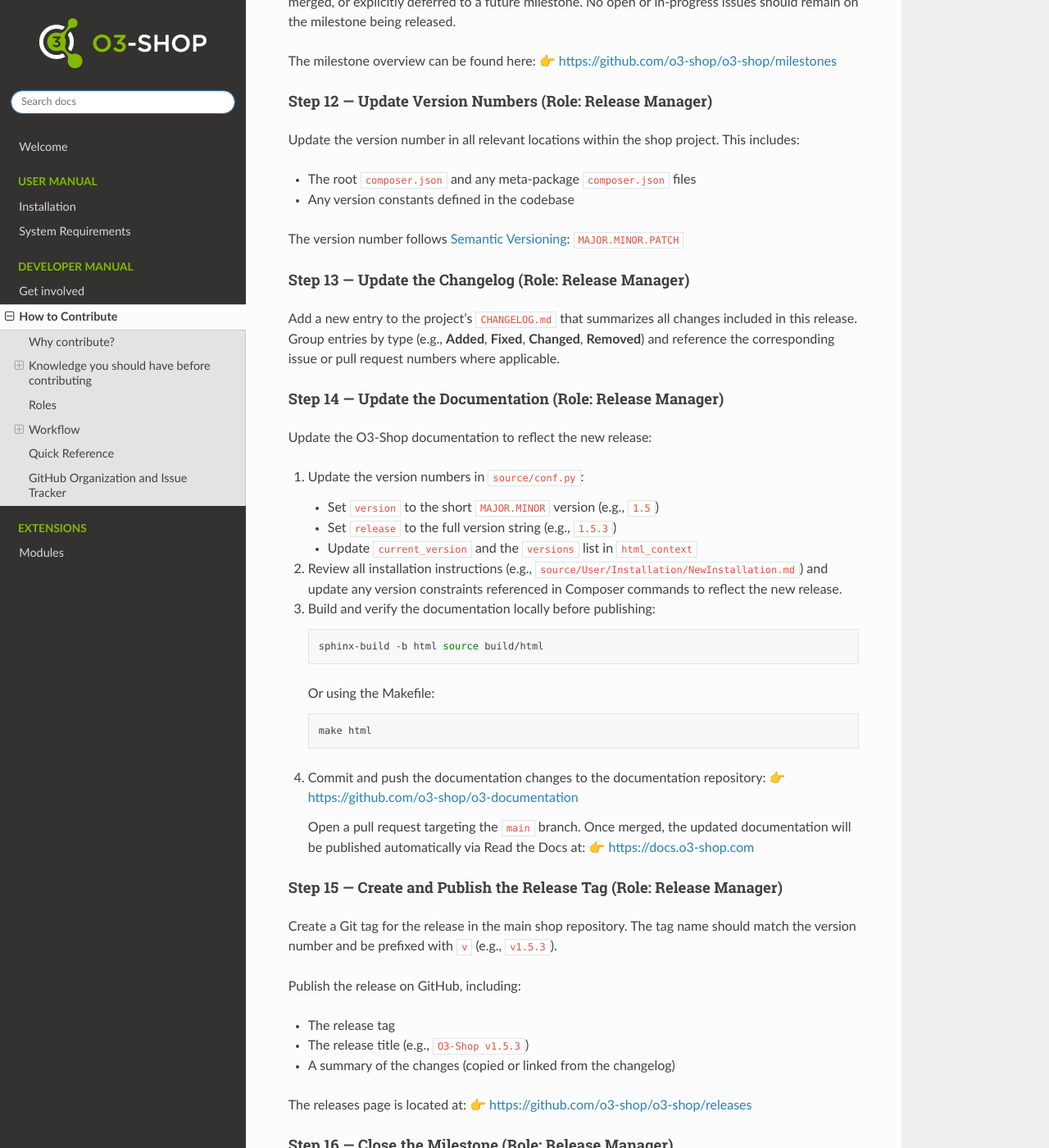
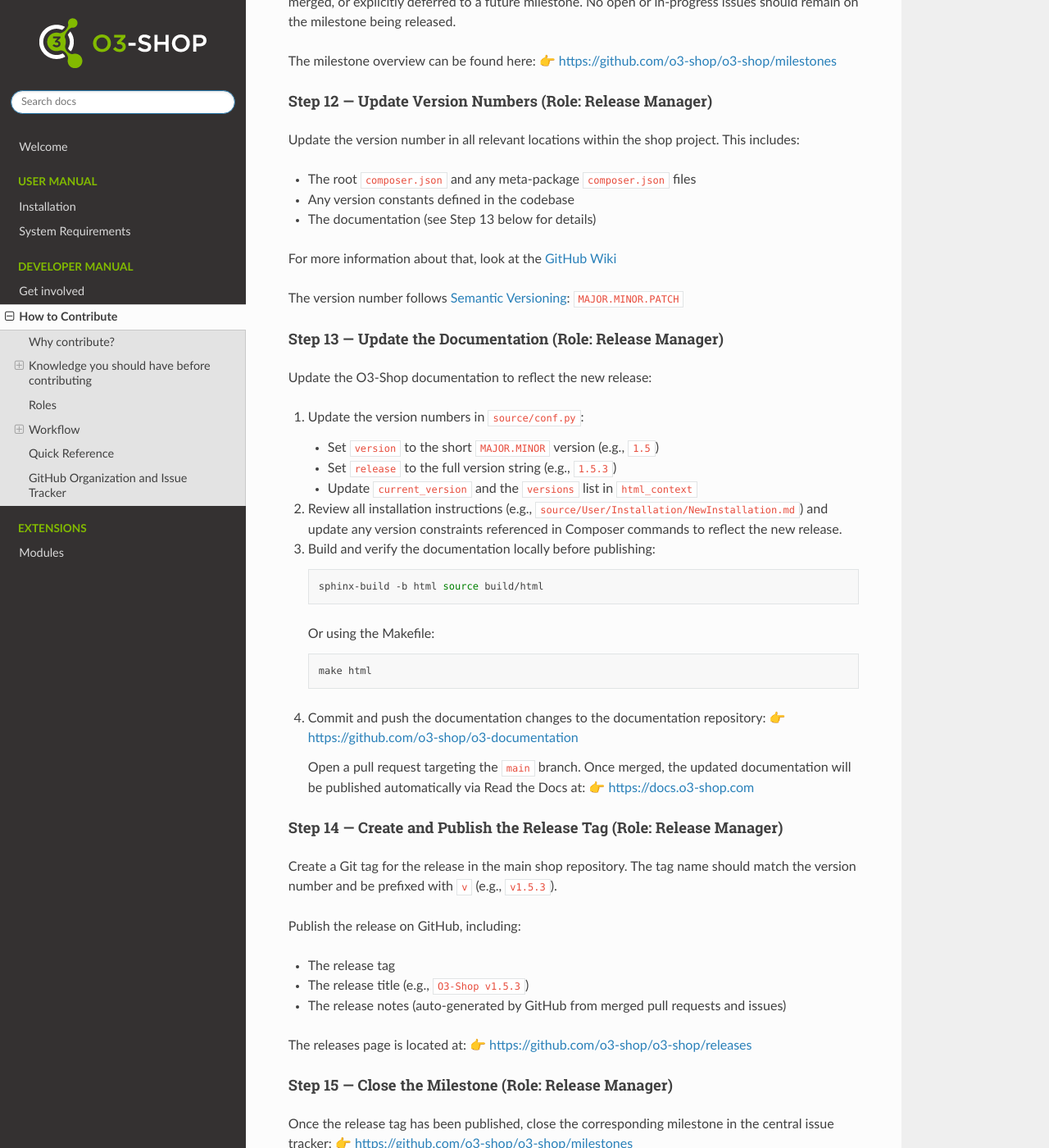
Before and after one commit to o3-shop/o3-documentation, a Sphinx documentation site: the page built from source/Developer/HowToContribute.md, in a window 1280 px wide and 1400 px high, scrolled down 3583 px. Shown: the whole window at 82% size. Built offline with Sphinx 7.4.7 and the Read the Docs theme 3.1.0, drawn with Linux system fonts in a browser that asks for light colours; some of the changed text lies outside the part shown.

Commit message:
fix: Implementation of feedback

```diff
--- a/source/Developer/HowToContribute.md
+++ b/source/Developer/HowToContribute.md
@@ -127,14 +127,13 @@ Update the version number in all relevant locations within the shop project. Thi
 
 - The root `composer.json` and any meta-package `composer.json` files
 - Any version constants defined in the codebase
+- The documentation (see Step 13 below for details)
+
+For more information about that, look at the [GitHub Wiki](https://github.com/o3-shop/o3-shop/wiki/Create-a-Release)
 
 The version number follows [Semantic Versioning](https://semver.org/): `MAJOR.MINOR.PATCH`
 
-#### Step 13 — Update the Changelog (Role: Release Manager)
-
-Add a new entry to the project's `CHANGELOG.md` that summarizes all changes included in this release. Group entries by type (e.g., **Added**, **Fixed**, **Changed**, **Removed**) and reference the corresponding issue or pull request numbers where applicable.
-
-#### Step 14 — Update the Documentation (Role: Release Manager)
+#### Step 13 — Update the Documentation (Role: Release Manager)
 
 Update the O3-Shop documentation to reflect the new release:
 
@@ -160,30 +159,29 @@ Update the O3-Shop documentation to reflect the new release:
    Open a pull request targeting the `main` branch. Once merged, the updated documentation will be published automatically via Read the Docs at:
    👉 [https://docs.o3-shop.com](https://docs.o3-shop.com)
 
-#### Step 15 — Create and Publish the Release Tag (Role: Release Manager)
+#### Step 14 — Create and Publish the Release Tag (Role: Release Manager)
 
 Create a Git tag for the release in the main shop repository. The tag name should match the version number and be prefixed with `v` (e.g., `v1.5.3`).
 
 Publish the release on GitHub, including:
 - The release tag
 - The release title (e.g., `O3-Shop v1.5.3`)
-- A summary of the changes (copied or linked from the changelog)
+- The release notes (auto-generated by GitHub from merged pull requests and issues)
 
 The releases page is located at:
 👉 [https://github.com/o3-shop/o3-shop/releases](https://github.com/o3-shop/o3-shop/releases)
 
-#### Step 16 — Close the Milestone (Role: Release Manager)
+#### Step 15 — Close the Milestone (Role: Release Manager)
 
 Once the release tag has been published, close the corresponding milestone in the central issue tracker:
 👉 [https://github.com/o3-shop/o3-shop/milestones](https://github.com/o3-shop/o3-shop/milestones)
 
 Any issues that were deferred should have already been moved to a future milestone in Step 11.
 
-#### Step 17 — Communicate the Release (Role: Release Manager)
+#### Step 16 — Communicate the Release (Role: Release Manager)
 
 Announce the new release to the community. This typically includes:
 
-- A post on the O3-Shop website: [https://www.o3-shop.com](https://www.o3-shop.com)
 - An update to any social channels or community spaces used by the project
 
 ## Quick Reference
@@ -202,11 +200,10 @@ Announce the new release to the community. This typically includes:
 | Review & Merge | 10. Approve and merge | Approver |
 | Release | 11. Verify the milestone | Release Manager |
 | Release | 12. Update version numbers | Release Manager |
-| Release | 13. Update the changelog | Release Manager |
-| Release | 14. Update the documentation | Release Manager |
-| Release | 15. Create and publish the release tag | Release Manager |
-| Release | 16. Close the milestone | Release Manager |
-| Release | 17. Communicate the release | Release Manager |
+| Release | 13. Update the documentation | Release Manager |
+| Release | 14. Create and publish the release tag | Release Manager |
+| Release | 15. Close the milestone | Release Manager |
+| Release | 16. Communicate the release | Release Manager |
 
 ---
 
```
